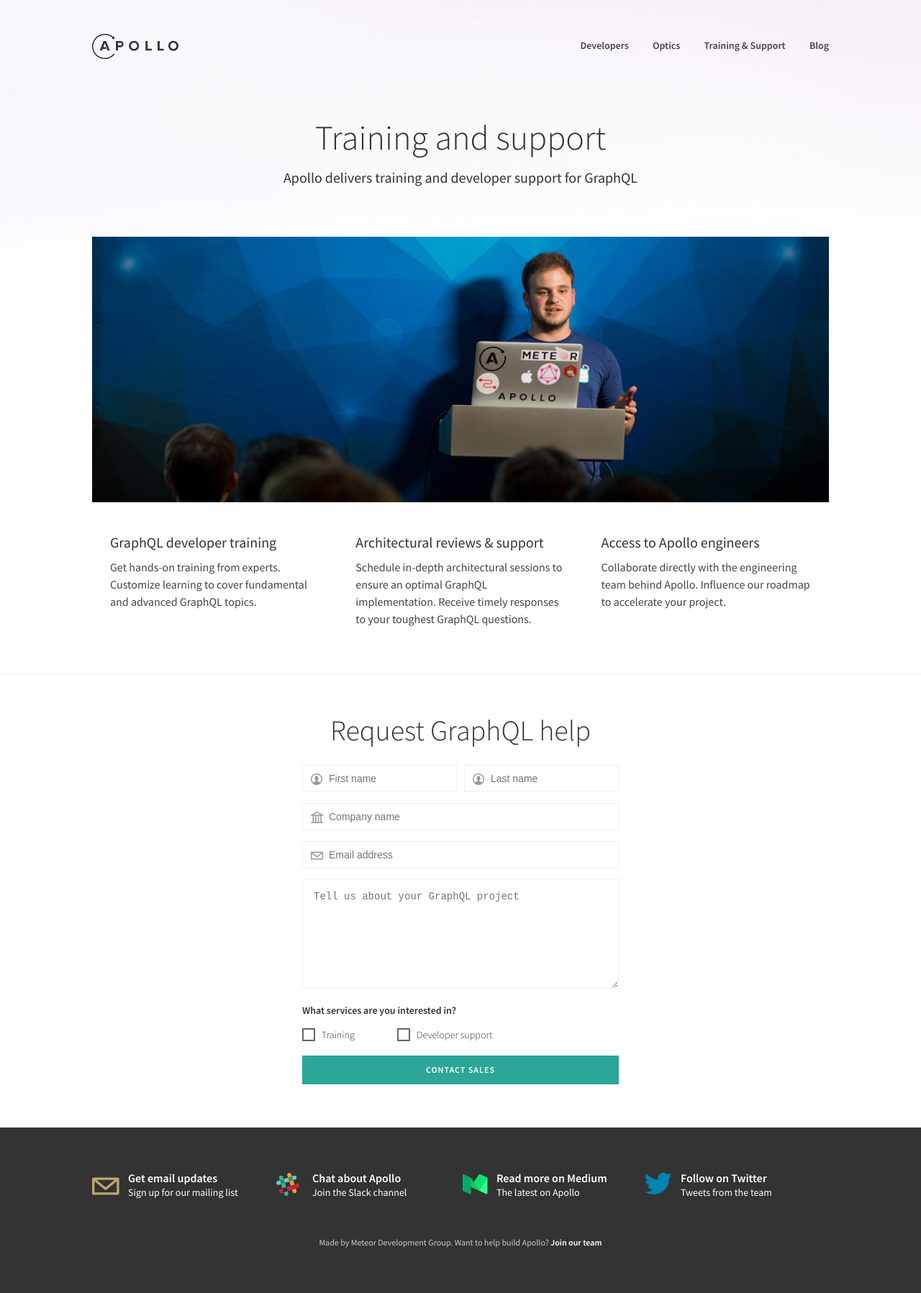
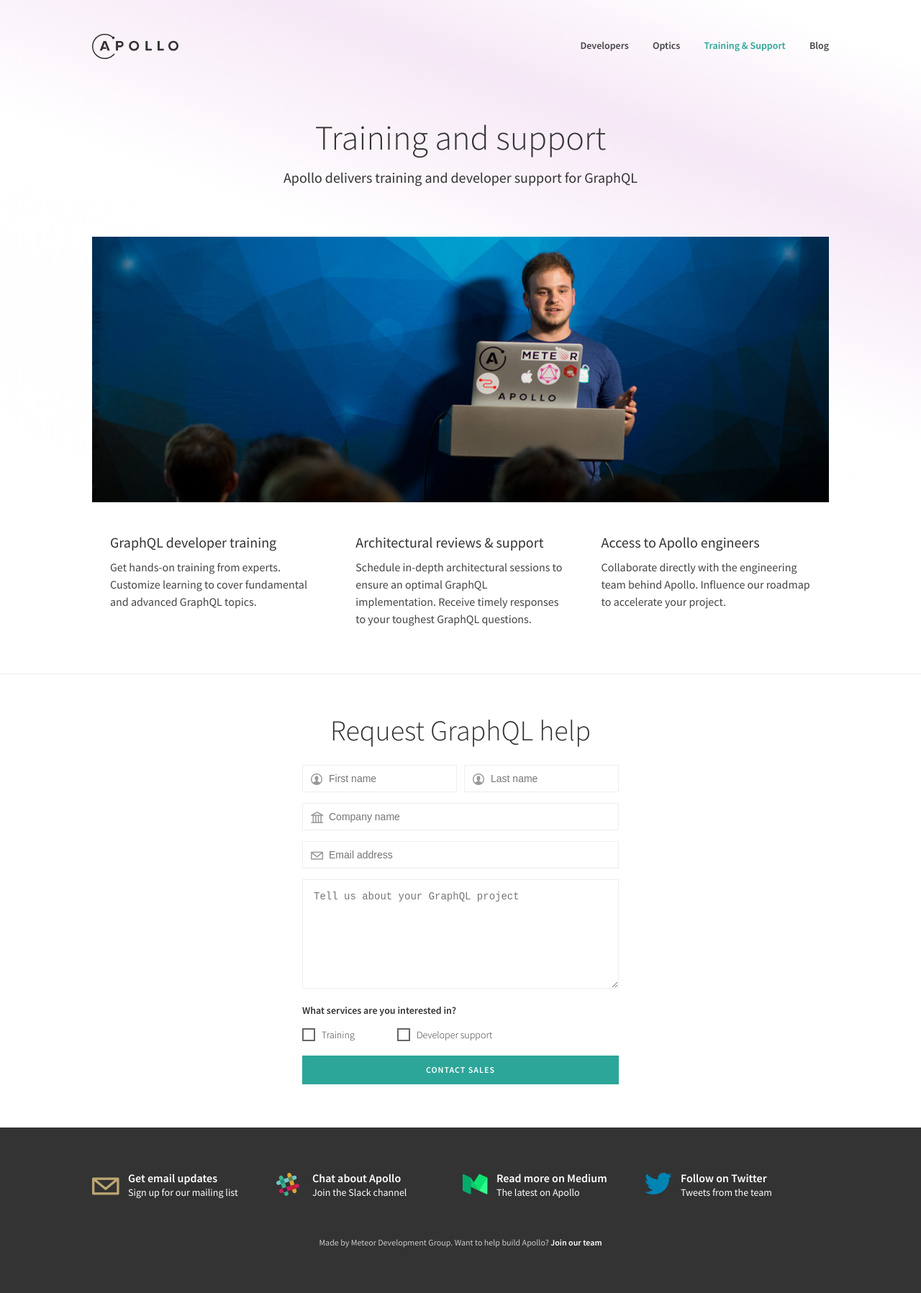
Before and after one commit to apollographql/apollo, a Jekyll site: the page training.html, which Jekyll copies as it is, in a window 1280 px wide. Shown: the whole page at 72% size. Built offline with Jekyll 4.4.1, drawn with Linux system fonts in a browser that asks for light colours; some web fonts are replaced.

Commit message:
update style bg gradient

```diff
--- a/css/style-apollo.css
+++ b/css/style-apollo.css
@@ -36,13 +36,6 @@
     font-weight: 400;
     -webkit-font-smoothing: antialiased;
     -moz-osx-font-smoothing: grayscale;
-    /*
-  background-image: url('../graphql-summit.png');
-  background-position: center;
-  background-repeat: no-repeat;
-  min-height: 2800px;
-  background-color: #ce42ab;
-  */
 }
 a{
   text-decoration: none;
@@ -65,34 +58,51 @@
     margin: 0 auto;
     padding: 0 12px;
 }
-.training-page{
-  background-image: url('../images/bg-apollodata-support-1200x600@2x.jpg');
-  background-repeat: no-repeat;
-  background-position: center -300px;
 
-/*background: -webkit-linear-gradient(72deg, rgb(255, 254, 255) 0%, rgb(246, 232, 246) 100%);
-background: -o-linear-gradient(72deg, rgb(255, 254, 255) 0%, rgb(246, 232, 246) 100%);
-background: -ms-linear-gradient(72deg, rgb(255, 254, 255) 0%, rgb(246, 232, 246) 100%);
-background: -moz-linear-gradient(72deg, rgb(255, 254, 255) 0%, rgb(246, 232, 246) 100%);
-background: linear-gradient(18deg, rgb(255, 254, 255) 0%, rgb(246, 232, 246) 100%);*/
+.bg-optics-custom{
+  display: inline-block;
+  width: 100%;
+  min-height: 728px;
+  position: absolute;
+  left: 0px;
+  top: 0px;
+  z-index: -1;
+  background: -webkit-linear-gradient(bottom, rgb(248, 249, 250) 56%, rgb(252, 243, 229) 100%);
+  background: -o-linear-gradient(bottom, rgb(248, 249, 250) 56%, rgb(252, 243, 229) 100%);
+  background: -ms-linear-gradient(bottom, rgb(248, 249, 250) 56%, rgb(252, 243, 229) 100%);
+  background: -moz-linear-gradient(bottom, rgb(248, 249, 250) 56%, rgb(252, 243, 229) 100%);
+  background: linear-gradient(to top, rgb(248, 249, 250) 56%, rgb(252, 243, 229) 100%);
+}
+
+.bg-training-custom{
+  display: inline-block;
+  width: 100%;
+  min-height: 665px;
+  position: absolute;
+  left: 0px;
+  top: 0px;
+  z-index: -1;
+  background: -webkit-linear-gradient(70deg, rgb(255, 255, 255) 0%, rgb(255, 254, 255) 21%, rgb(255, 255, 255) 45%, rgb(246, 232, 246) 72%, rgb(255, 255, 255) 92%);
+  background: -o-linear-gradient(70deg, rgb(255, 255, 255) 0%, rgb(255, 254, 255) 21%, rgb(255, 255, 255) 45%, rgb(246, 232, 246) 72%, rgb(255, 255, 255) 92%);
+  background: -ms-linear-gradient(70deg, rgb(255, 255, 255) 0%, rgb(255, 254, 255) 21%, rgb(255, 255, 255) 45%, rgb(246, 232, 246) 72%, rgb(255, 255, 255) 92%);
+  background: -moz-linear-gradient(70deg, rgb(255, 255, 255) 0%, rgb(255, 254, 255) 21%, rgb(255, 255, 255) 45%, rgb(246, 232, 246) 72%, rgb(255, 255, 255) 92%);
+  background: linear-gradient(20deg, rgb(255, 255, 255) 0%, rgb(255, 254, 255) 21%, rgb(255, 255, 255) 45%, rgb(246, 232, 246) 72%, rgb(255, 255, 255) 92%);
 
 }
-.home-page{
 
-}
+/*
 .optics-page{
   background-image: url('../images/bg-apollodata-optics-1200x600@2x.jpg');
   background-repeat: no-repeat;
   background-position: center top;
 
+}*/
+/*.training-page{
+  background-image: url('../images/bg-apollodata-support-1200x600@2x.jpg');
+  background-repeat: no-repeat;
+  background-position: center -300px;
 
-/*background: -webkit-linear-gradient(11deg, rgb(248, 249, 250) 0%, rgb(252, 243, 229) 100%);
-background: -o-linear-gradient(11deg, rgb(248, 249, 250) 0%, rgb(252, 243, 229) 100%);
-background: -ms-linear-gradient(11deg, rgb(248, 249, 250) 0%, rgb(252, 243, 229) 100%);
-background: -moz-linear-gradient(11deg, rgb(248, 249, 250) 0%, rgb(252, 243, 229) 100%);
-background: linear-gradient(79deg, rgb(248, 249, 250) 0%, rgb(252, 243, 229) 100%);*/
-
-}
+}*/
 .pricing-page{
   background-image: url('../images/bg-apollodata-pricing-1200x600@2x.jpg');
   background-repeat: no-repeat;
@@ -1005,15 +1015,12 @@
   line-height: 30px
 }
 
-
-
-
 .title-home-page{min-height: 500px;}
 .bg-home-custom{
   background-image: url('../images/bg-apollodata-home-1200x600@2x.jpg');
   background-repeat: no-repeat;
   background-position: top center;
-  background-size: cover;;
+  background-size: cover;
   display: inline-block;
   width: 100%;
   min-height: 665px;
--- a/optics.html
+++ b/optics.html
@@ -26,6 +26,7 @@
 
 <body>
 <div class="wrap-page apollo optics-page">
+  <div class="bg-optics-custom"></div>
   <header>
     <section class="container-apollo">
       <div class="left-header logo wow fadeIn" data-wow-delay=".5s">
@@ -41,7 +42,7 @@
       <div class="right-header nav-primary">
         <nav class="nav-primary">
           <a class="menu-primary" href="http://dev.apollodata.com/">Developers</a>
-          <a class="menu-primary" href="optics.html">Optics</a>
+          <a class="menu-primary active" href="optics.html">Optics</a>
           <a class="menu-primary" href="training.html">Training & Support</a>
           <a class="menu-primary" href="https://medium.com/apollo-stack">Blog</a>
         </nav>
--- a/pricing.html
+++ b/pricing.html
@@ -26,7 +26,7 @@
   <header>
     <section class="container-apollo">
       <div class="left-header logo wow fadeIn" data-wow-delay=".5s">
-        <img src="images/logo-apollo-space-left.svg" alt="Apollo Logo" />
+        <a href="index.html"><img src="images/logo-apollo-space-left.svg" alt="Apollo Logo" /></a>
       </div>
       <div class="menu-mobile">
         <a href="#">
--- a/training.html
+++ b/training.html
@@ -24,8 +24,10 @@
 
 <body>
 <div class="wrap-page apollo training-page">
+  <div class="bg-training-custom"></div>
   <header>
     <section class="container-apollo">
+
       <div class="left-header logo wow fadeIn" data-wow-delay=".5s">
         <a href="index.html"><img src="images/logo-apollo-space-left.svg" alt="Apollo Logo" /></a>
       </div>
@@ -40,7 +42,7 @@
         <nav class="nav-primary">
           <a class="menu-primary" href="http://dev.apollodata.com/">Developers</a>
           <a class="menu-primary" href="optics.html">Optics</a>
-          <a class="menu-primary" href="training.html">Training & Support</a>
+          <a class="menu-primary active" href="training.html">Training & Support</a>
           <a class="menu-primary" href="https://medium.com/apollo-stack">Blog</a>
         </nav>
       </div>
```
